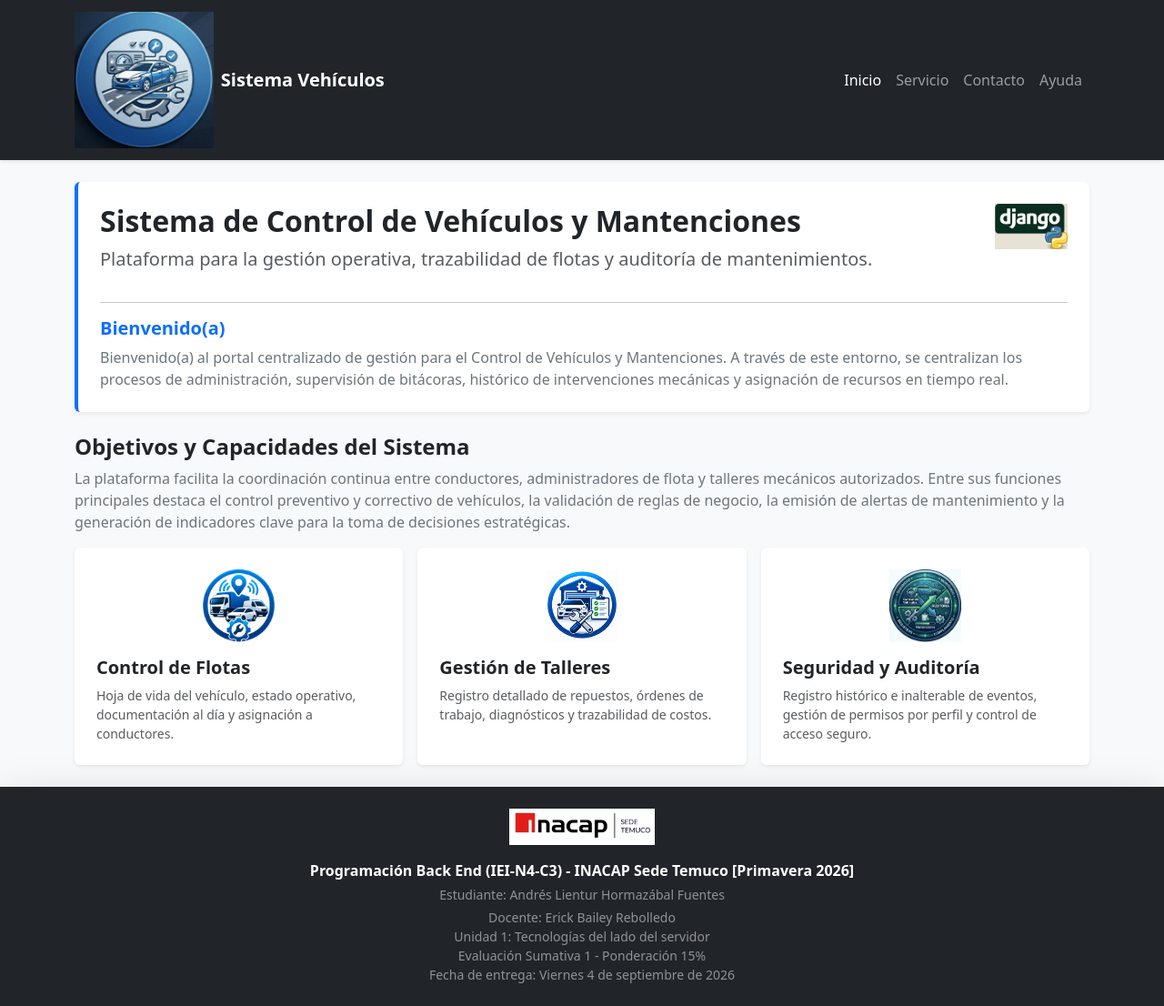
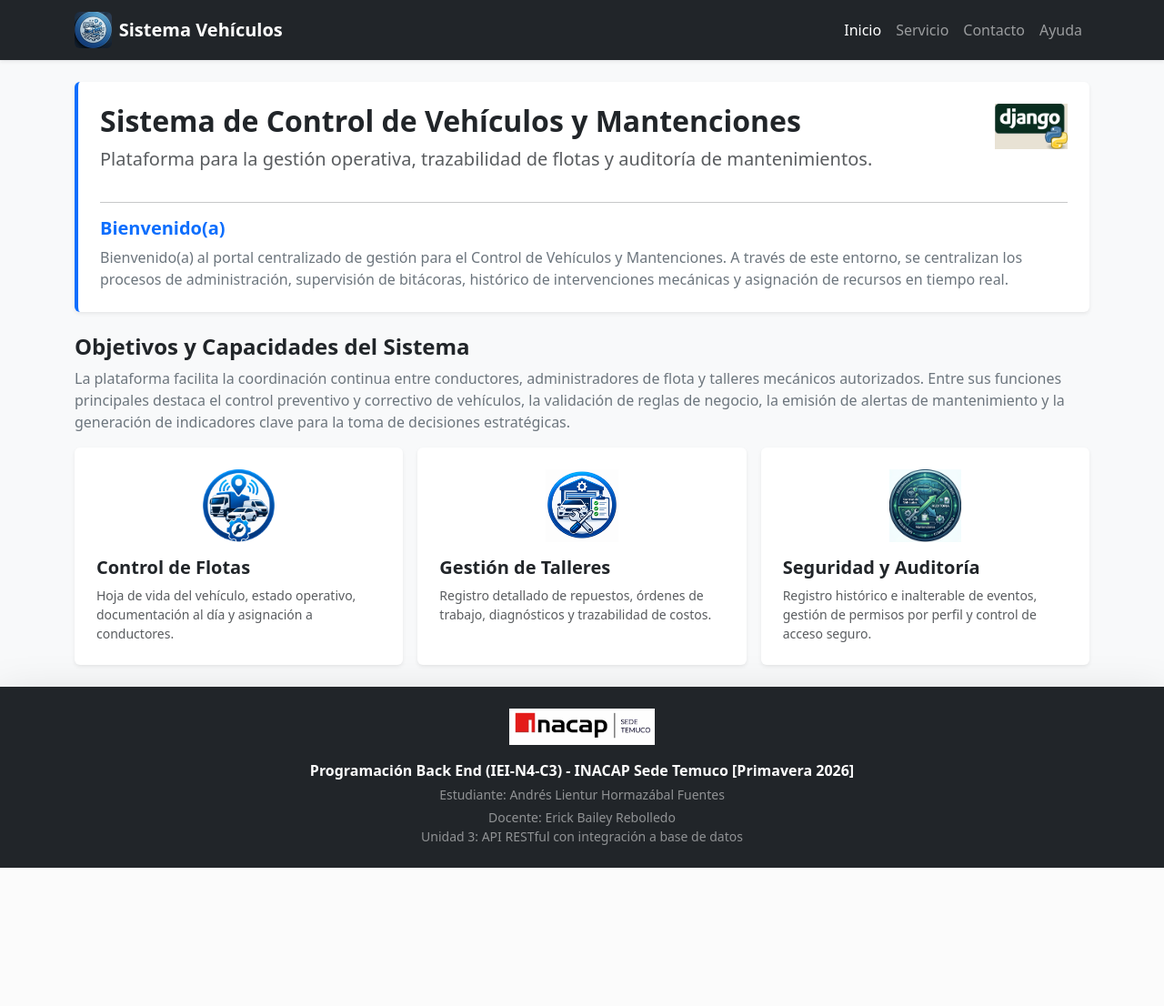
Before and after one commit to Lientur03/Back-End-Vehiculos-IEI-N4-C3-, a Django app: page / in a window 1280 px wide. Shown: the whole page at 91% size. After the commit the page ends 954 px from the top, so only its background shows below. Run offline with Django 5.2, Linux system fonts and the light colour scheme.

Commit message:
Configurando la base.html en templates de mi proyecto con ayuda de la IA Gemini Google

```diff
--- a/vehiculos/templates/base.html
+++ b/vehiculos/templates/base.html
@@ -5,9 +5,14 @@
     <meta charset="UTF-8">
     <meta name="viewport" content="width=device-width, initial-scale=1.0">
     <title>{% block title %}Sistema Vehículos{% endblock %}</title>
+
+    <!-- Bootstrap CSS (CDN oficial para garantizar estabilidad visual) -->
     <link href="https://cdn.jsdelivr.net/npm/bootstrap@5.3.0/dist/css/bootstrap.min.css" rel="stylesheet">
+
+    <!-- Estilos personalizados locales (si aplica) -->
     <link rel="stylesheet" href="{% static 'css/bootstrap.css' %}">
-    <script src="{% static 'js/bootstrap.bundle.js' %}"></script>
+
+    {% block extra_css %}{% endblock %}
 </head>
 <body class="bg-light d-flex flex-column min-vh-100">
 
@@ -15,10 +20,10 @@
     <nav class="navbar navbar-expand-lg navbar-dark bg-dark shadow-sm">
         <div class="container">
             <a class="navbar-brand fw-bold d-flex align-items-center" href="{% url 'index' %}">
-                <img src="{% static 'Proyecto.jpg' %}" alt="Proyecto" height="150" class="me-2">
+                <img src="{% static 'Proyecto.jpg' %}" alt="Proyecto" height="40" class="me-2 rounded">
                 <span>Sistema Vehículos</span>
             </a>
-            <button class="navbar-toggler" type="button" data-bs-toggle="collapse" data-bs-target="#navbarNav">
+            <button class="navbar-toggler" type="button" data-bs-toggle="collapse" data-bs-target="#navbarNav" aria-controls="navbarNav" aria-expanded="false" aria-label="Toggle navigation">
                 <span class="navbar-toggler-icon"></span>
             </button>
             <div class="collapse navbar-collapse" id="navbarNav">
@@ -32,7 +37,6 @@
                     <li class="nav-item">
                         <a class="nav-link" href="/Contacto">Contacto</a>
                     </li>
-                    <li>
                     <li class="nav-item">
                         <a class="nav-link" href="/Ayuda">Ayuda</a>
                     </li>
@@ -47,24 +51,24 @@
         {% endblock %}
     </main>
 
-    <!-- Pie de página centrado -->
+    <!-- Pie de página institucional (Unidad 3) -->
     <footer class="bg-dark text-white py-4 mt-auto shadow-lg text-center">
         <div class="container">
-            <!-- Logo centrado -->
             <div class="mb-3">
                 <img src="{% static 'INACAP.png' %}" alt="INACAP Logo" height="40" class="mx-auto d-block">
             </div>
 
-            <!-- Texto académico -->
             <p class="fw-bold mb-1">Programación Back End (IEI-N4-C3) - INACAP Sede Temuco [Primavera 2026]</p>
             <p class="mb-1 text-white-50 small">Estudiante: Andrés Lientur Hormazábal Fuentes</p>
             <p class="mb-0 text-white-50 small">Docente: Erick Bailey Rebolledo</p>
-            <p class="mb-0 text-white-50 small">Unidad 1: Tecnologías del lado del servidor</p>
-            <p class="mb-0 text-white-50 small">Evaluación Sumativa 1 - Ponderación 15%</p>
-            <p class="mb-0 text-white-50 small">Fecha de entrega: Viernes 4 de septiembre de 2026</p>
+            <p class="mb-0 text-white-50 small">Unidad 3: API RESTful con integración a base de datos</p>
         </div>
     </footer>
 
+    <!-- Scripts de Bootstrap (Al final del body para optimizar renderizado) -->
     <script src="https://cdn.jsdelivr.net/npm/bootstrap@5.3.0/dist/js/bootstrap.bundle.min.js"></script>
+
+    {% block scripts_pie %}
+    {% endblock %}
 </body>
 </html>
```
